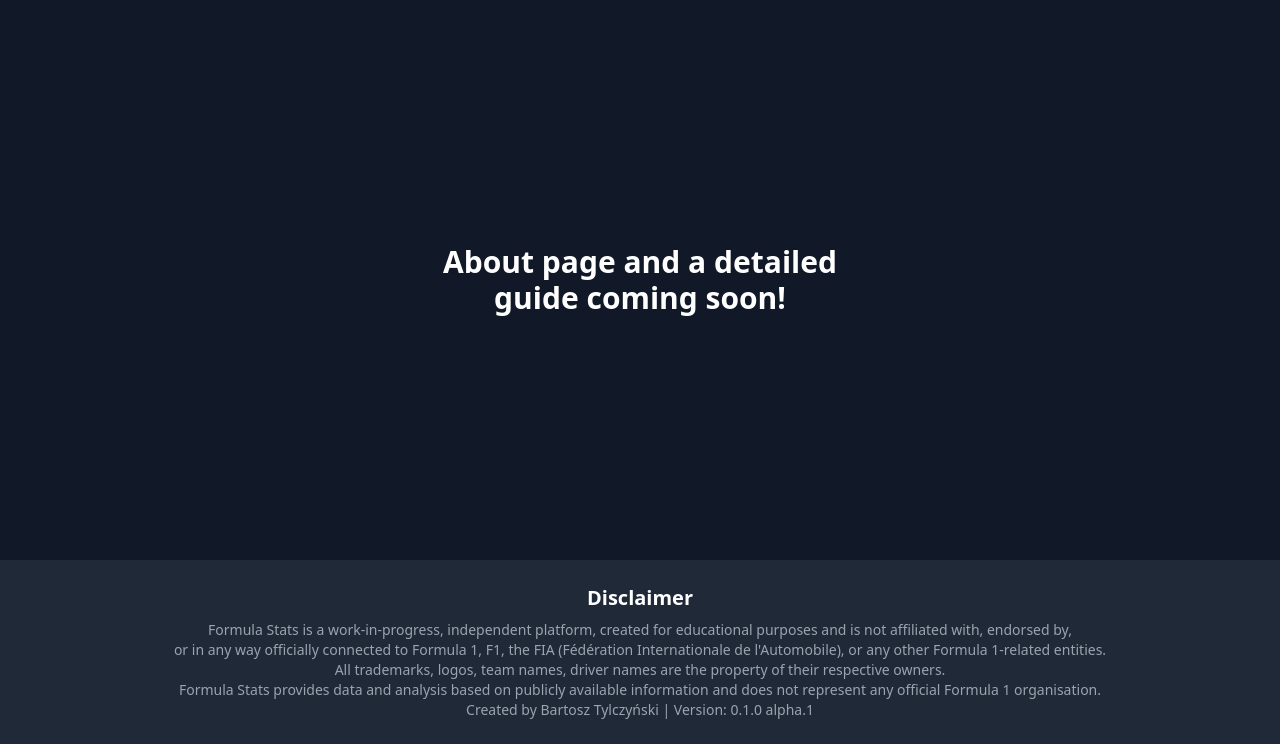
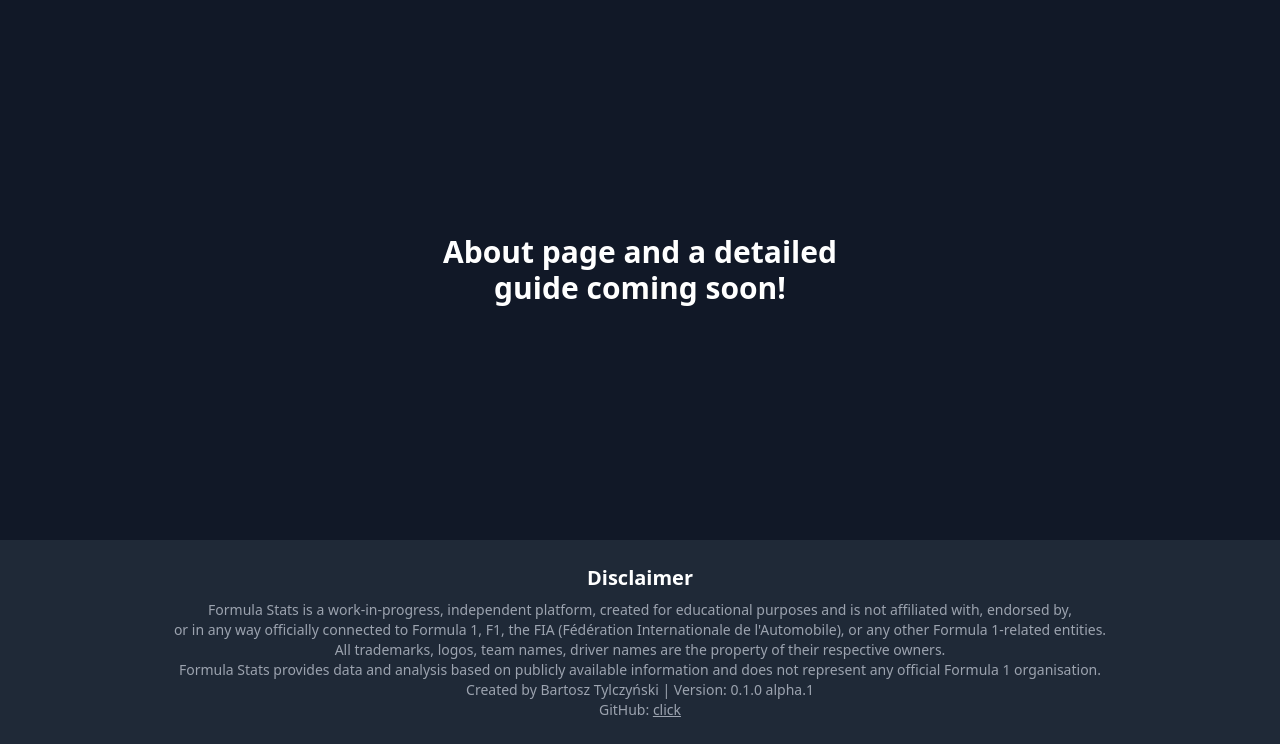
Before and after one commit to BartoszTyl/formula_stats_repo, a Django app: page /about/ in a window 1280 px wide. Shown: the part 56-800 px from the top of the page. Run offline with Django 5.2, Linux system fonts and the light colour scheme.

Commit message:
Add GitHub link to base.html

```diff
--- a/formula_stats_django/main_app/templates/main_app/base.html
+++ b/formula_stats_django/main_app/templates/main_app/base.html
@@ -41,6 +41,12 @@
                 Formula Stats provides data and analysis based on publicly available information and does not represent any official Formula 1 organisation.
             </p>
             <p class="text-center text-sm text-gray-400 px-4">Created by Bartosz Tylczyński | Version: 0.1.0 alpha.1</p>
+            <p class="text-center text-sm text-gray-400 px-4">
+            GitHub: <a href="https://github.com/BartoszTyl/formula_stats_repo" target="_blank" rel="noopener noreferrer" class="underline hover:text-gray-600">
+                        click
+                    </a>
+            </p>
+
         </footer>
     </body>
 </html>
```
